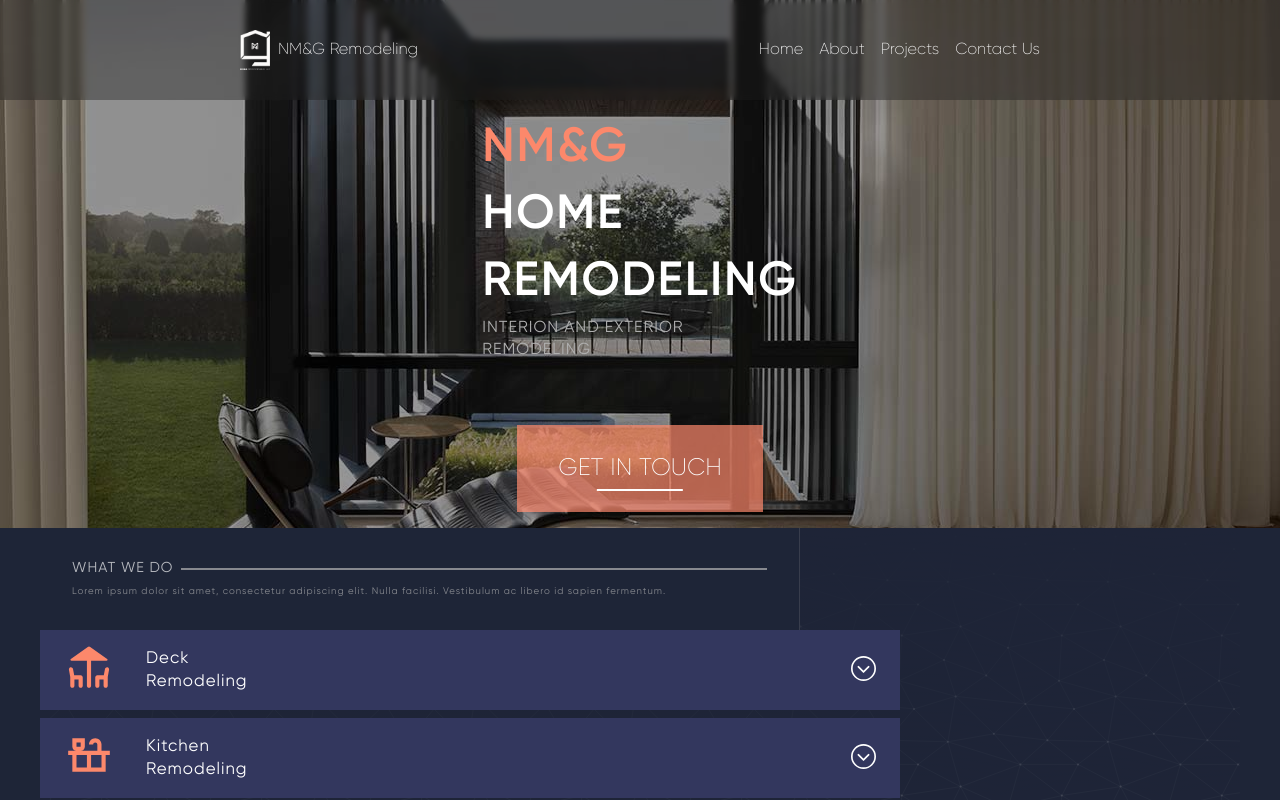
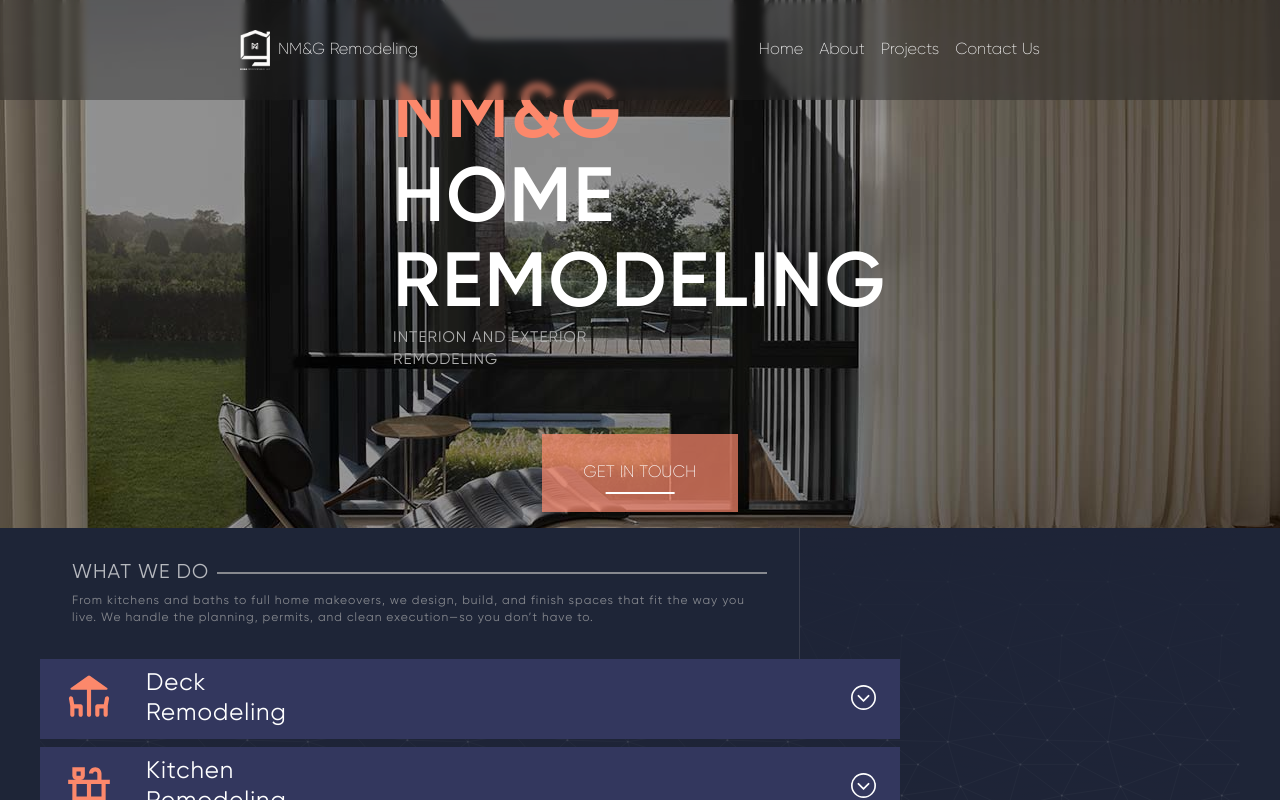
Before and after one commit to santy81855/nmg-website, a Next.js app: page / in a window 1280 px wide. Built offline with nearby package versions, Linux system fonts and the light colour scheme.

Commit message:
updated home section to be more responsive

```diff
--- a/src/app/about/page.module.css
+++ b/src/app/about/page.module.css
@@ -78,6 +78,7 @@
     font-size: clamp(1.1rem, 1.6vw + 0.9rem, 1.6rem);
     font-weight: 400;
     width: 60%;
+    position: 2;
 }
 
 .taglineTitle::before {
--- a/src/app/page.module.css
+++ b/src/app/page.module.css
@@ -2,7 +2,7 @@
     display: flex;
     flex-direction: column;
     width: 100%;
-    height: 100%;
+    min-height: calc(100svh - var(--nav-height));
     overflow-y: auto;
     justify-content: flex-start;
     align-items: center;
--- a/src/features/landing-page/components/choose-section/ChooseSection.tsx
+++ b/src/features/landing-page/components/choose-section/ChooseSection.tsx
@@ -27,27 +27,26 @@ const ChooseSection = () => {
                 <section className={styles.textContainer}>
                     <h3 className={styles.title}>OUR COMMITMENT</h3>
                     <p className={styles.description}>
-                        Lorem ipsum dolor sit amet, consectetur adipiscing elit.
-                        Nulla facilisi. Vestibulum ac libero id sapien
-                        fermentum.
+                        We treat your home like our own—clear timelines, honest
+                        pricing, and craftsmanship that lasts.
                     </p>
                     <section className={styles.checkItems}>
                         <section className={styles.item}>
                             {check}
                             <p className={styles.itemDescription}>
-                                Lorem ipsum dolor sit amet
+                                Straightforward estimates with no surprise add-ons
                             </p>
                         </section>
                         <section className={styles.item}>
                             {check}
                             <p className={styles.itemDescription}>
-                                Lorem ipsum dolor sit amet, consectetur
+                                Reliable schedules and respectful, tidy crews
                             </p>
                         </section>
                         <section className={styles.item}>
                             {check}
                             <p className={styles.itemDescription}>
-                                Lorem ipsum dolor sit
+                                Quality materials installed the right way
                             </p>
                         </section>
                     </section>
--- a/src/features/landing-page/components/choose-section/style.module.css
+++ b/src/features/landing-page/components/choose-section/style.module.css
@@ -161,3 +161,28 @@
         color: white;
     }
 }
+
+/* Desktop scaling for larger screens */
+@media (min-width: 1000px) {
+    .container h2 {
+        font-size: var(--font-size-xlarge);
+    }
+    .textContainer .title {
+        font-size: var(--font-size-xlarge);
+    }
+    .textContainer .description {
+        font-size: var(--font-size-medium);
+    }
+    .item svg {
+        width: 24px;
+        height: 24px;
+        min-width: 24px;
+        min-height: 24px;
+    }
+    .item .itemDescription {
+        font-size: var(--font-size-medium);
+    }
+    .aboutButton {
+        font-size: var(--font-size-large);
+    }
+}
--- a/src/features/landing-page/components/contact/style.module.css
+++ b/src/features/landing-page/components/contact/style.module.css
@@ -97,3 +97,21 @@
     background-color: white;
     border-radius: calc(var(--border-radius-small) * 1.2);
 }
+
+/* Desktop scaling for larger screens */
+@media (min-width: 1000px) {
+    .topItem h3 {
+        font-size: var(--font-size-xlarge);
+    }
+    .itemContainer p {
+        font-size: var(--font-size-medium);
+    }
+    .itemContainer .item svg {
+        width: 28px;
+        height: 28px;
+    }
+    .buttonLink {
+        width: 32px;
+        height: 32px;
+    }
+}
--- a/src/features/landing-page/components/landing-section/style.module.css
+++ b/src/features/landing-page/components/landing-section/style.module.css
@@ -47,8 +47,9 @@
     word-wrap: break-word;
     color: rgb(255, 255, 255);
     text-align: left;
-    font-size: var(--font-size-x2large);
-    line-height: 1.4;
+    /* Fluid typography: mobile → desktop */
+    font-size: clamp(2rem, 6vw, 5.5rem);
+    line-height: 1.1;
     letter-spacing: 1.8px;
     font-weight: 600;
 }
@@ -60,7 +61,8 @@
 .description {
     color: rgb(175, 175, 175);
     width: 25ch;
-    font-size: var(--font-size-small);
+    /* Fluid typography */
+    font-size: clamp(0.9rem, 1.2vw, 1.5rem);
     line-height: 1.4;
     letter-spacing: 1px;
 }
@@ -73,7 +75,8 @@
     position: relative;
     box-shadow: 0 4px 6px rgba(0, 0, 0, 0.2);
     font-family: var(--gilroy-font);
-    font-size: var(--font-size-large);
+    /* Fluid button text */
+    font-size: clamp(1rem, 1.3vw, 1.6rem);
     font-weight: 200;
     margin-block-end: var(--padding-medium);
 }
@@ -108,32 +111,10 @@
     .backgroundImageContainer {
         height: clamp(480px, 66vh, 740px);
     }
-    .title {
-        font-size: var(--font-size-x3large);
-    }
-
-    .description {
-        font-size: var(--font-size-medium);
-    }
-
-    .ctaButton {
-        font-size: var(--font-size-xlarge);
-    }
 }
 
 @media (min-width: 1600px) {
     .backgroundImageContainer {
         height: clamp(500px, 60vh, 700px);
     }
-    .title {
-        font-size: var(--font-size-x4large);
-    }
-
-    .description {
-        font-size: var(--font-size-large);
-    }
-
-    .ctaButton {
-        font-size: var(--font-size-x2large);
-    }
 }
--- a/src/features/landing-page/components/trust-section/style.module.css
+++ b/src/features/landing-page/components/trust-section/style.module.css
@@ -52,3 +52,31 @@
         justify-content: center;
     }
 }
+
+/* Tablet bump for readability */
+@media (min-width: 768px) {
+    .item svg {
+        width: 48px;
+        height: 48px;
+    }
+    .item h3 {
+        font-size: var(--font-size-small);
+    }
+    .item p {
+        font-size: calc(var(--font-size-small) * 0.9);
+    }
+}
+
+/* Larger text/icons on desktop */
+@media (min-width: 1000px) {
+    .item svg {
+        width: 54px;
+        height: 54px;
+    }
+    .item h3 {
+        font-size: var(--font-size-medium);
+    }
+    .item p {
+        font-size: var(--font-size-small);
+    }
+}
--- a/src/features/landing-page/components/vertical-slideout-section/SlideoutSection.tsx
+++ b/src/features/landing-page/components/vertical-slideout-section/SlideoutSection.tsx
@@ -10,8 +10,10 @@ const SlideoutSection = () => {
                     <div className={styles.horLine}></div>
                 </div>
                 <p>
-                    Lorem ipsum dolor sit amet, consectetur adipiscing elit.
-                    Nulla facilisi. Vestibulum ac libero id sapien fermentum.
+                    From kitchens and baths to full home makeovers, we design,
+                    build, and finish spaces that fit the way you live. We
+                    handle the planning, permits, and clean execution—so you
+                    don’t have to.
                 </p>
             </section>
             <section className={styles.slideoutContainer}>
--- a/src/features/landing-page/components/vertical-slideout-section/style.module.css
+++ b/src/features/landing-page/components/vertical-slideout-section/style.module.css
@@ -96,6 +96,20 @@
     }
 }
 
+/* Scale text for larger screens */
+@media (min-width: 1000px) {
+    .titleContainer h2 {
+        font-size: var(--font-size-large);
+    }
+    .textContainer p,
+    .footerSection p {
+        font-size: var(--font-size-medium);
+    }
+    .footerSection h2 {
+        font-size: var(--font-size-xlarge);
+    }
+}
+
 .footerSection {
     display: flex;
     flex-direction: column;
@@ -130,3 +144,19 @@
     line-height: 1.4;
     letter-spacing: 1px;
 }
+
+/* Tablet bump for section headings and copy */
+@media (min-width: 768px) {
+    .titleContainer h2 {
+        font-size: var(--font-size-large);
+    }
+    .textContainer p {
+        font-size: var(--font-size-small);
+    }
+    .footerSection h2 {
+        font-size: var(--font-size-large);
+    }
+    .footerSection p {
+        font-size: var(--font-size-small);
+    }
+}
--- a/src/features/landing-page/components/vertical-slideout/style.module.css
+++ b/src/features/landing-page/components/vertical-slideout/style.module.css
@@ -132,7 +132,7 @@
 }
 
 .expandedItem button {
-    margin-left: var(--padding-large);
+    margin-left: var(--padding-small);
     padding-inline: var(--padding-medium);
     padding-block: var(--padding-small);
     background-color: rgb(var(--accent-color-rgb));
@@ -143,6 +143,41 @@
     border: none;
     border-radius: var(--border-radius);
     box-shadow: 0 4px 6px rgba(0, 0, 0, 0.2);
+}
+
+/* Desktop scaling with media queries */
+@media (min-width: 768px) {
+    .item .title {
+        font-size: var(--font-size-xlarge);
+    }
+    .expandedItem .title {
+        font-size: var(--font-size-large);
+    }
+    .expandedItem .description {
+        font-size: var(--font-size-medium);
+    }
+    .expandedItem button {
+        font-size: var(--font-size-medium);
+    }
+
+    .expandedItem .content {
+        gap: var(--padding-large);
+    }
+}
+
+@media (min-width: 1200px) {
+    .item .title {
+        font-size: var(--font-size-xlarge);
+    }
+    .expandedItem .title {
+        font-size: var(--font-size-xlarge);
+    }
+    .expandedItem .description {
+        font-size: var(--font-size-large);
+    }
+    .expandedItem button {
+        font-size: var(--font-size-large);
+    }
 }
 
 /* Enable hover only on non-touch devices */
--- a/src/features/landing-page/components/work-section/WorkSection.tsx
+++ b/src/features/landing-page/components/work-section/WorkSection.tsx
@@ -8,9 +8,10 @@ const WorkSection = () => {
                 <section className={styles.textContainer}>
                     <h2>OUR WORK IN ACTION</h2>
                     <p>
-                        Lorem ipsum dolor sit amet, consectetur adispiscing
-                        elit. Nulla facillsi. Vestibulum ac liberia id sopien
-                        fermentum.
+                        Every project starts with a clear plan and ends with
+                        careful, clean workmanship. Take a look at a few
+                        recent transformations to see the details, materials,
+                        and finishes up close.
                     </p>
                 </section>
                 {rightDownArrow}
--- a/src/features/landing-page/components/work-section/style.module.css
+++ b/src/features/landing-page/components/work-section/style.module.css
@@ -84,3 +84,28 @@
         padding-inline: var(--padding-x2large);
     }
 }
+
+/* Slight bump at tablet widths */
+@media (min-width: 768px) {
+    .textContainer h2 {
+        font-size: var(--font-size-large);
+    }
+    .textContainer p {
+        font-size: var(--font-size-small);
+    }
+}
+
+/* Scale copy for larger screens */
+@media (min-width: 1000px) {
+    .textContainer h2 {
+        font-size: var(--font-size-xlarge);
+    }
+    .textContainer p {
+        font-size: var(--font-size-medium);
+        width: 48ch;
+    }
+    .titleSection svg {
+        width: 72px;
+        height: 72px;
+    }
+}
```
